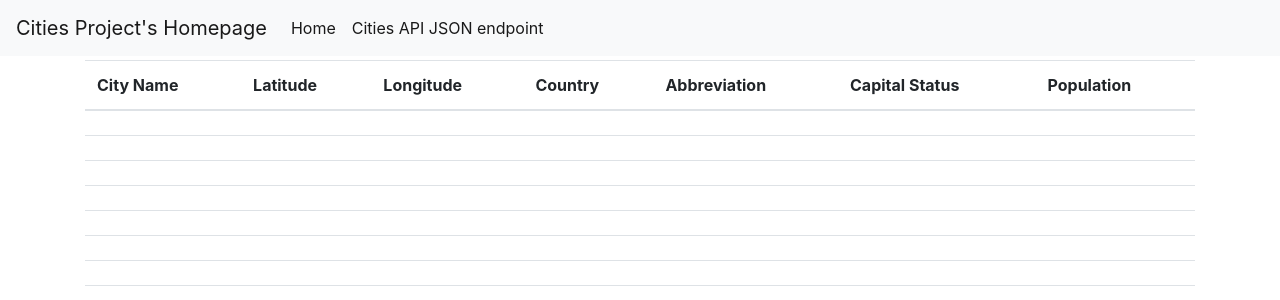
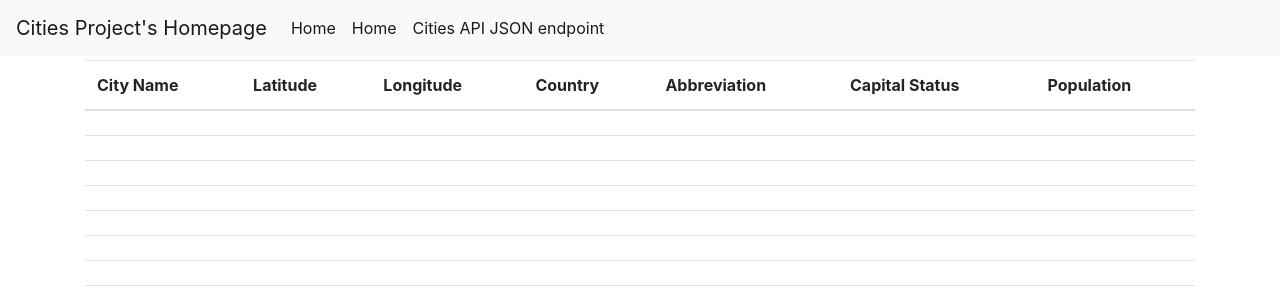
Before and after one commit to aa748/ppcomposeflasksql, a Flask app: page / in a window 1280 px wide. Shown: the top 300 px of the page. Run offline with Flask 2, Linux system fonts and the light colour scheme; data comes from the database, SQL or seed files in the repository; lists and menus that the app fills with data are empty; some libraries are stand-ins or nearby versions.

Commit message:
Task: Added new nav link to layout. "cities/new"

```diff
--- a/app/templates/layout.html
+++ b/app/templates/layout.html
@@ -22,7 +22,7 @@
 
 
 <nav class="navbar navbar-expand-lg navbar-light bg-light mb-1">
-  <a class="navbar-brand" href="#">{% if user %}{{ user.username }}'s Homepage{% else %}
+  <a class="navbar-brand" href="/">{% if user %}{{ user.username }}'s Homepage{% else %}
     <title>Welcome to My Homepage</title>
     {% endif %}</a>
   <button aria-controls="navbarNavDropdown" aria-expanded="false" aria-label="Toggle navigation" class="navbar-toggler" data-target="#navbarNavDropdown" data-toggle="collapse" type="button">
@@ -31,7 +31,10 @@
   <div class="collapse navbar-collapse" id="navbarNavDropdown">
     <ul class="navbar-nav">
       <li class="nav-item active">
-        <a class="nav-link" href="#">Home <span class="sr-only">(current)</span></a>
+        <a class="nav-link" href="/">Home <span class="sr-only">(current)</span></a>
+      </li>
+        <li class="nav-item active">
+        <a class="nav-link" href="/cities/new">Home <span class="sr-only">(current)</span></a>
       </li>
       <li class="nav-item active">
         <a class="nav-link" href="api/cities">Cities API JSON endpoint <span class="sr-only">(current)</span></a>
--- a/db/init.sql
+++ b/db/init.sql
@@ -6,7 +6,7 @@ CREATE TABLE IF NOT EXISTS tblCitiesImport (
     `fldName` VARCHAR(21) CHARACTER SET utf8,
     `fldLat` NUMERIC(6, 4),
     `fldLong` NUMERIC(7, 4),
-    `fldCountry` VARCHAR(19) CHARACTER SET utf8,
+    `fldCountry` VARCHAR(40) CHARACTER SET utf8,
     `fldAbbreviation` VARCHAR(3) CHARACTER SET utf8,
     `fldCapitalStatus` VARCHAR(7) CHARACTER SET utf8,
     `fldPopulation` INT,
```
